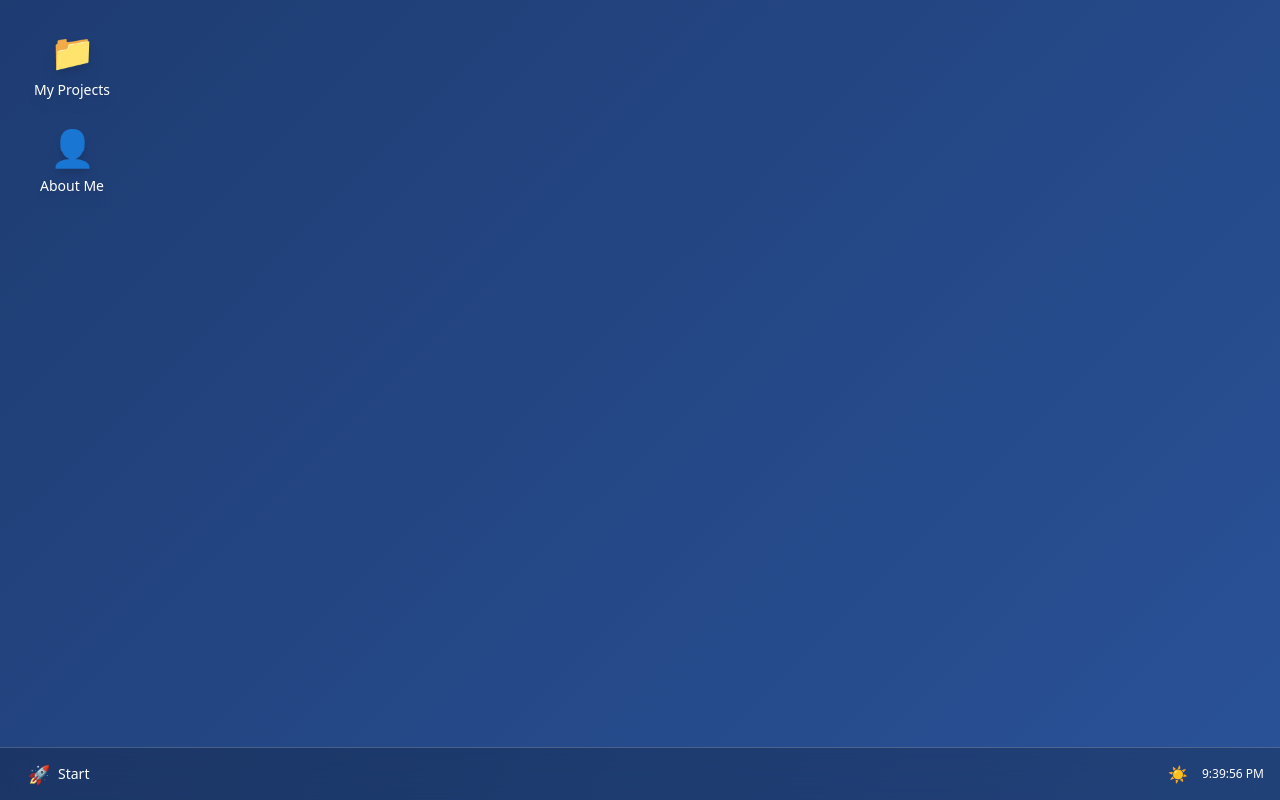
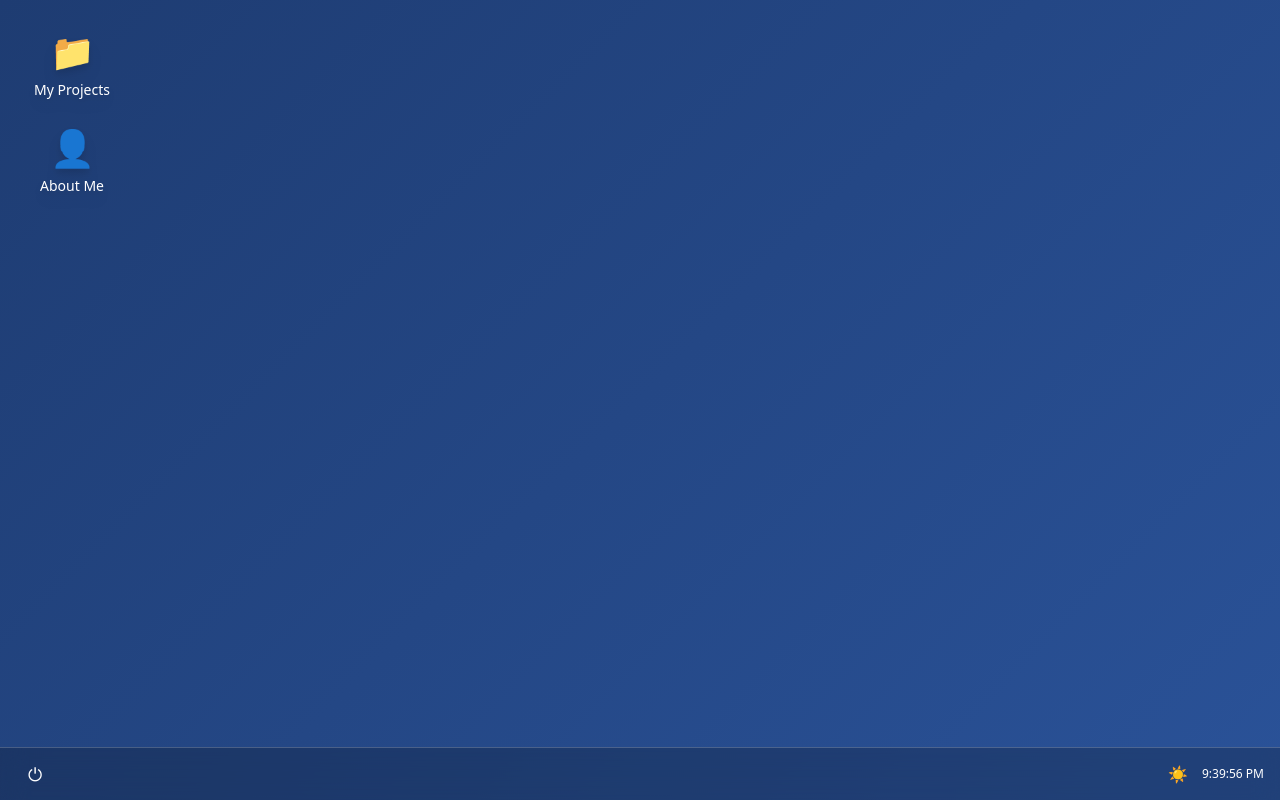
Before and after one commit to Arham-Tahir64/portfolio-website, a React (Create React App) app in the folder desktop-portfolio/: page / in a window 1280 px wide. Built offline with nearby package versions, Linux system fonts and the light colour scheme.

Commit message:
added taskbar and fixed bug

```diff
--- a/desktop-portfolio/src/components/desktop/Desktop.tsx
+++ b/desktop-portfolio/src/components/desktop/Desktop.tsx
@@ -58,7 +58,7 @@ export default function Desktop() {
         isDarkMode={isDarkMode}
         onToggleTheme={() => setIsDarkMode(!isDarkMode)}
         runningApps={runningApps}
-        onAppClick={(appName) => {
+        onAppClick={(appName: string) => {
           if (openApps[appName]) {
             setOpenApps(prev => ({ ...prev, [appName]: false }));
           } else {
--- a/desktop-portfolio/src/components/desktop/Taskbar.tsx
+++ b/desktop-portfolio/src/components/desktop/Taskbar.tsx
@@ -1,3 +1,5 @@
+import React from "react";
+
 interface TaskbarProps {
   isDarkMode: boolean;
   onToggleTheme: () => void;
@@ -11,8 +13,7 @@ export default function Taskbar({ isDarkMode, onToggleTheme, runningApps, onAppC
       <div className="flex items-center justify-between px-4 py-2">
         <div className="flex items-center space-x-4">
           <button className="flex items-center space-x-2 text-white hover:bg-white/10 px-3 py-1 rounded transition-colors">
-            <span className="text-lg">🚀</span>
-            <span className="text-sm">Start</span>
+            <span className="text-lg">⏻</span>
           </button>
         </div>
 
```
